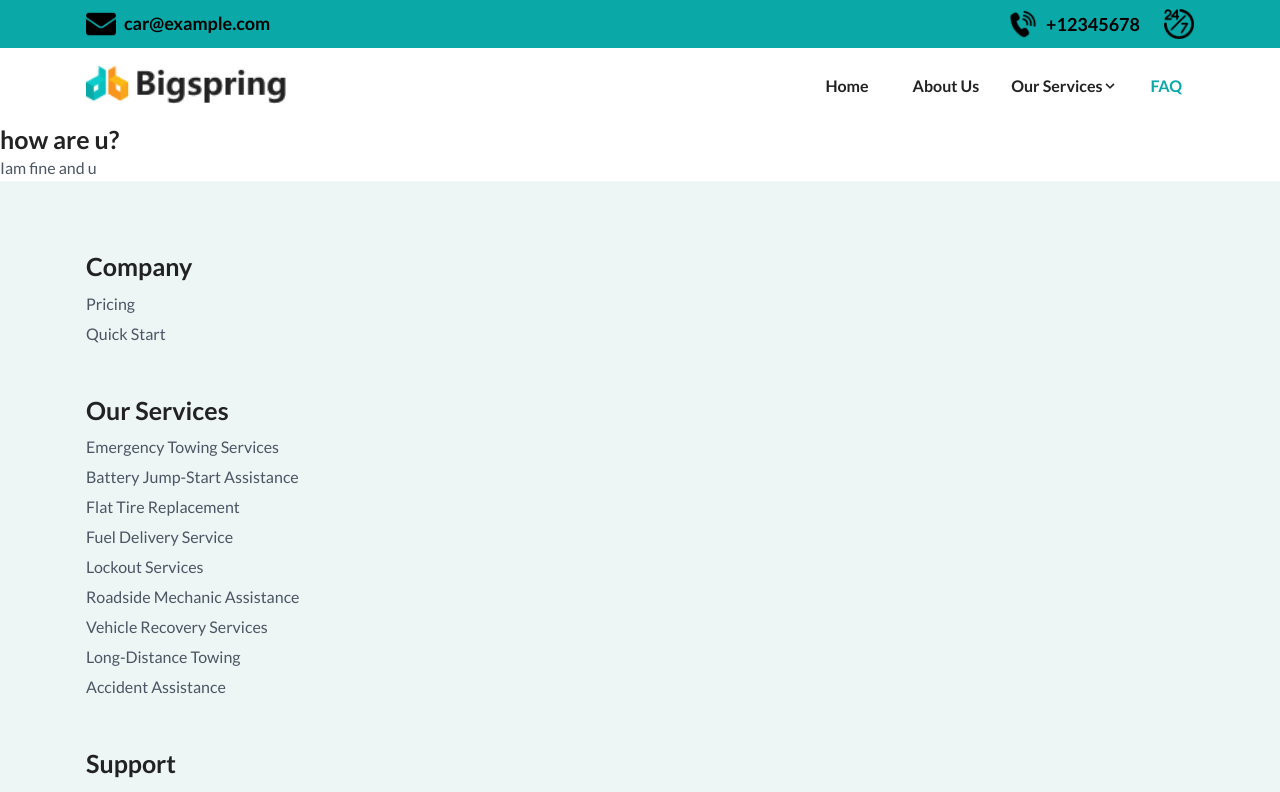
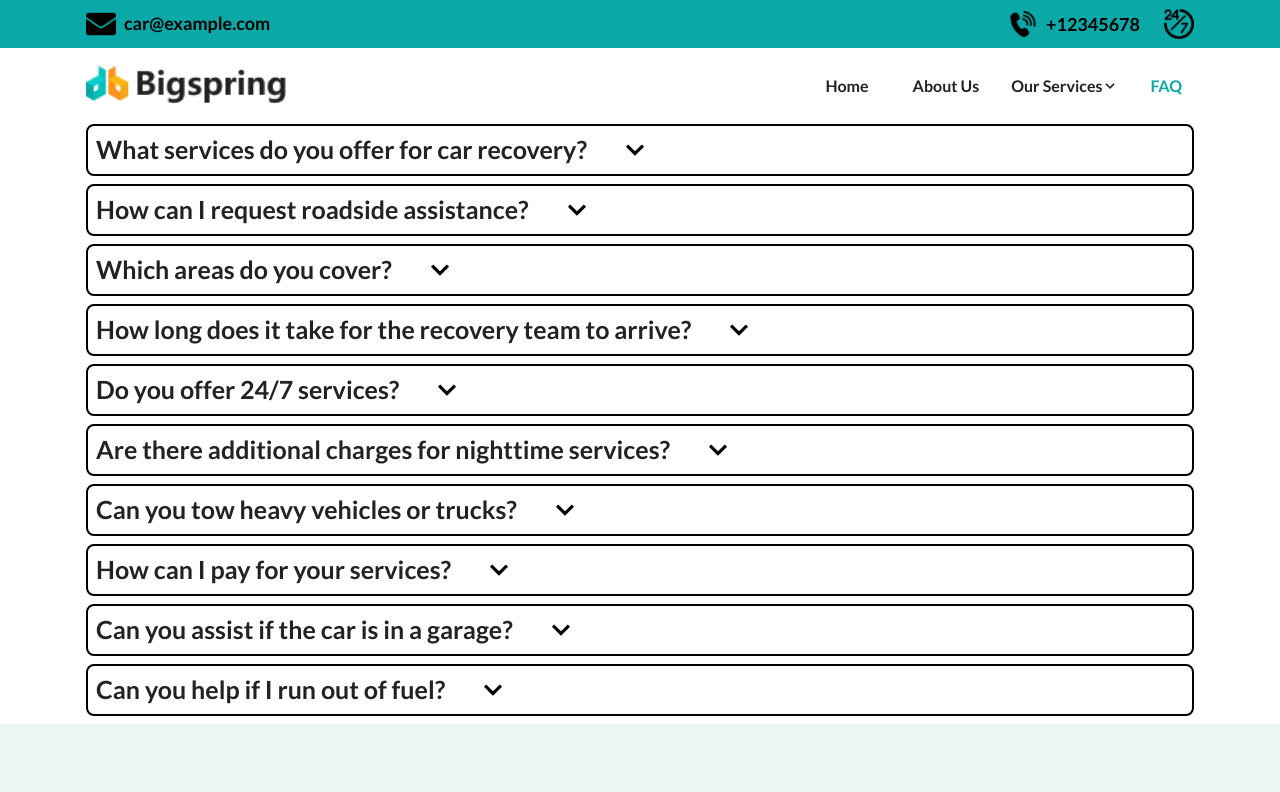
Before and after one commit to AbdoHamadto/Car-Recovery-Serviece, a Next.js app: page /faq in a window 1280 px wide. Shown: the top 792 px of the page. Built offline with nearby package versions, Linux system fonts and the light colour scheme; what tailwind-bootstrap-grid would draw is missing.

Commit message:
edit for faq page

```diff
--- a/config/faq.json
+++ b/config/faq.json
@@ -1,6 +1,52 @@
 [
   {
-    "question": "how are u?",
-    "answer": "Iam fine and u"
+    "question": "What services do you offer for car recovery?",
+    "answer": "We provide roadside assistance services such as towing broken-down vehicles, tire replacement, battery jump-starts, and fuel delivery when needed. Lorem ipsum dolor sit amet, consectetur adipiscing elit. Suspendisse varius enim in eros elementum tristique. Lorem ipsum dolor sit amet, consectetur adipiscing elit. Suspendisse varius enim in eros elementum tristique.",
+    "state": false
+  },
+  {
+    "question": "How can I request roadside assistance?",
+    "answer": "You can contact us directly via our dedicated phone number or use our mobile app to send a service request with your location.",
+    "state": false
+  },
+  {
+    "question": "Which areas do you cover?",
+    "answer": "We cover all areas within the city and nearby regions, and we are gradually expanding to serve more customers.",
+    "state": false
+  },
+  {
+    "question": "How long does it take for the recovery team to arrive?",
+    "answer": "The arrival time depends on your current location, but we strive to reach you as quickly as possible, usually within 20 to 30 minutes.",
+    "state": false
+  },
+  {
+    "question": "Do you offer 24/7 services?",
+    "answer": "Yes, our services are available 24/7 to assist you at any time.",
+    "state": false
+  },
+  {
+    "question": "Are there additional charges for nighttime services?",
+    "answer": "There may be additional charges for services provided during late-night hours or in remote areas. We will inform you of the cost beforehand.",
+    "state": false
+  },
+  {
+    "question": "Can you tow heavy vehicles or trucks?",
+    "answer": "Yes, we have the equipment necessary to tow heavy vehicles and trucks. Please specify the type of vehicle when requesting service.",
+    "state": false
+  },
+  {
+    "question": "How can I pay for your services?",
+    "answer": "We accept cash, credit/debit cards, and electronic transfers to provide flexible payment options.",
+    "state": false
+  },
+  {
+    "question": "Can you assist if the car is in a garage?",
+    "answer": "Yes, we can reach your car inside the garage and provide the required service. Please share the details when making the request.",
+    "state": false
+  },
+  {
+    "question": "Can you help if I run out of fuel?",
+    "answer": "Of course! We offer fuel delivery service and will reach you wherever you are to get your car running again.",
+    "state": false
   }
 ]
--- a/layouts/partials/Faq.jsx
+++ b/layouts/partials/Faq.jsx
@@ -1,10 +1,31 @@
-export default function Faq({ data }) {
+"use client"
+
+import faq from "@config/faq.json"
+import { useState } from "react";
+
+export default function Faq() {
+  const [data, setData] = useState(faq)
+
+  const handleStateChange = (index) => {
+    const updatedFaqData = data.map((item, i) =>
+      i === index ? { ...item, state: !data[index].state } : item
+    );
+    setData(updatedFaqData);
+  };
+
+
+
   return (
     <>
-      {data.map((item) => (
-        <div>
-          <h4>{item.question}</h4>
-          <p>{item.answer}</p>
+      {data.map((item, index) => (
+        <div key={index} className="container mb-2">
+          <div className="flex border-2 border-black p-2 rounded-lg cursor-pointer" onClick={() => handleStateChange(index)}>
+            <h4 className="">{item.question}</h4>
+            <svg className={`h-8 w-8 font-bold ml-8 text-black fill-current transition-all duration-500 ${item.state && "rotate-180"} `} viewBox="0 0 20 20">
+              <path d="M9.293 12.95l.707.707L15.657 8l-1.414-1.414L10 10.828 5.757 6.586 4.343 8z" />
+            </svg>
+          </div>
+          <p className={`w-11/12 ml-3 font-bold border-black overflow-hidden rounded-b-lg transition-all duration-300 ${item.state ? "p-2 h-fit border-x-2 border-b-2" : "p-0 h-0 border-x-0 border-b-0"}`}>{item.answer}</p>
         </div>
       ))}
     </>
--- a/layouts/partials/Header.jsx
+++ b/layouts/partials/Header.jsx
@@ -54,7 +54,7 @@ const Header = () => {
         <div
           id="nav-menu"
           className={`order-3 md:order-1 ${
-            navOpen ? "max-h-[1000px]" : "max-h-0"
+            navOpen ? "max-h-[1000px]" : "max-h-0 overflow-hidden"
           }`}
         >
           <ul className="navbar-nav block w-full md:flex md:w-auto lg:space-x-2">
```
